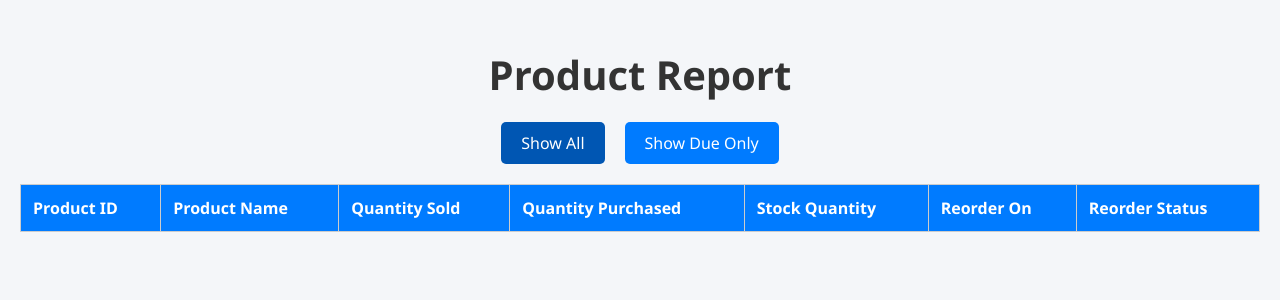
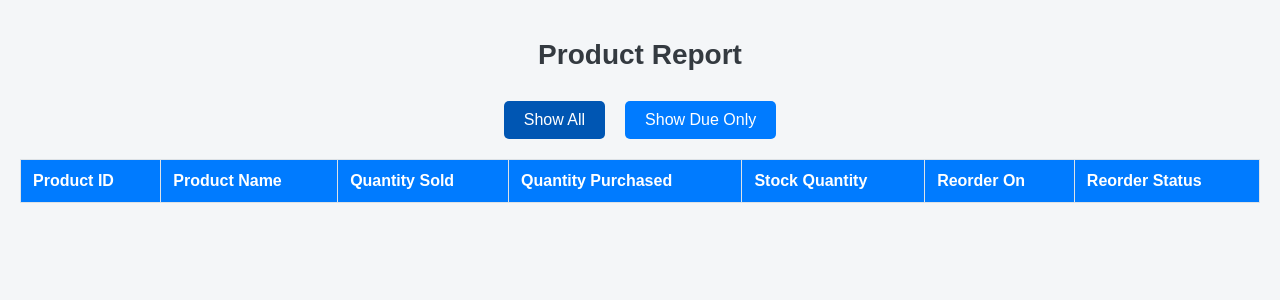
Before and after one commit to Derek1211212/webapp, a Flask app: page /report in a window 1280 px wide. Shown: the top 300 px of the page. Run offline with Flask 3, Linux system fonts and the light colour scheme; the visitor is signed in with stand-in values (Sample User, id 1); data that the repository does not hold is empty.

Commit message:
Update report.html

```diff
--- a/templates/report.html
+++ b/templates/report.html
@@ -1,4 +1,3 @@
-
 <!DOCTYPE html>
 <html lang="en">
 <head>
@@ -7,58 +6,41 @@
     <title>Product Report</title>
     <style>
         body {
-            font-family: 'Segoe UI', Tahoma, Geneva, Verdana, sans-serif;
-            background-color: #f4f6f9;
-            display: flex;
-            justify-content: center;
-            align-items: center;
-            flex-direction: column;
+            font-family: Arial, sans-serif;
+            background-color: #f4f6f8;
             margin: 0;
             padding: 20px;
+            display: flex;
+            flex-direction: column;
+            align-items: center;
         }
 
         h1 {
-            font-size: 2.5rem;
-            margin-bottom: 20px;
-            color: #333;
-        }
-
-        table {
-            width: 100%;
-            border-collapse: collapse;
-            margin-bottom: 20px;
-        }
-
-        th, td {
-            border: 1px solid #ccc;
-            padding: 12px;
-            text-align: left;
-        }
-
-        th {
-            background-color: #007bff;
-            color: white;
-        }
-
-        tr:nth-child(even) {
-            background-color: #f2f2f2;
+            color: #343a40;
+            text-align: center;
+            margin-bottom: 30px;
+            font-size: 28px;
+            font-weight: 700;
         }
 
         .filter-container {
-            margin-bottom: 20px;
             display: flex;
             justify-content: center;
             gap: 20px;
+            margin-bottom: 20px;
         }
 
         .filter-button {
             padding: 10px 20px;
             background-color: #007bff;
-            color: white;
+            color: #ffffff;
             border: none;
             border-radius: 5px;
+            font-size: 16px;
             cursor: pointer;
             text-decoration: none;
+            display: inline-block;
+            transition: background-color 0.3s ease;
         }
 
         .filter-button:hover {
@@ -68,6 +50,83 @@
         .filter-button.active {
             background-color: #0056b3;
         }
+
+        table {
+            width: 100%;
+            border-collapse: collapse;
+            margin: 0 auto;
+            font-size: 16px;
+            table-layout: auto; /* Allow table to adjust column widths */
+        }
+
+        thead {
+            background-color: #007bff;
+            color: #ffffff;
+        }
+
+        th, td {
+            padding: 12px;
+            border: 1px solid #dee2e6;
+            text-align: left;
+            word-wrap: break-word; /* Ensure text wraps within cells */
+        }
+
+        th {
+            font-weight: bold;
+        }
+
+        tbody tr:nth-child(even) {
+            background-color: #f9f9f9;
+        }
+
+        tbody tr:hover {
+            background-color: #f1f1f1;
+        }
+
+        @media (max-width: 768px) {
+            h1 {
+                font-size: 24px;
+            }
+
+            .filter-button {
+                font-size: 14px;
+                padding: 8px 16px;
+            }
+
+            table {
+                font-size: 14px;
+            }
+
+            th, td {
+                padding: 10px;
+            }
+        }
+
+        @media (max-width: 480px) {
+            h1 {
+                font-size: 20px;
+            }
+
+            .filter-button {
+                font-size: 12px;
+                padding: 6px 12px;
+            }
+
+            table {
+                font-size: 12px;
+                overflow-x: auto; /* Allow horizontal scrolling if necessary */
+            }
+
+            th, td {
+                padding: 8px;
+            }
+        }
+
+        /* Container to handle overflow */
+        .table-container {
+            width: 100%;
+            overflow-x: auto;
+        }
     </style>
 </head>
 <body>
@@ -76,6 +135,7 @@
         <a href="{{ url_for('report', filter_due='false') }}" class="filter-button {% if not filter_due %}active{% endif %}">Show All</a>
         <a href="{{ url_for('report', filter_due='true') }}" class="filter-button {% if filter_due %}active{% endif %}">Show Due Only</a>
     </div>
+    <div class="table-container">
         <table>
             <thead>
                 <tr>
@@ -102,5 +162,6 @@
                 {% endfor %}
             </tbody>
         </table>
+    </div>
 </body>
 </html>
```
Lines whose indentation alone changed are shown as unchanged.
